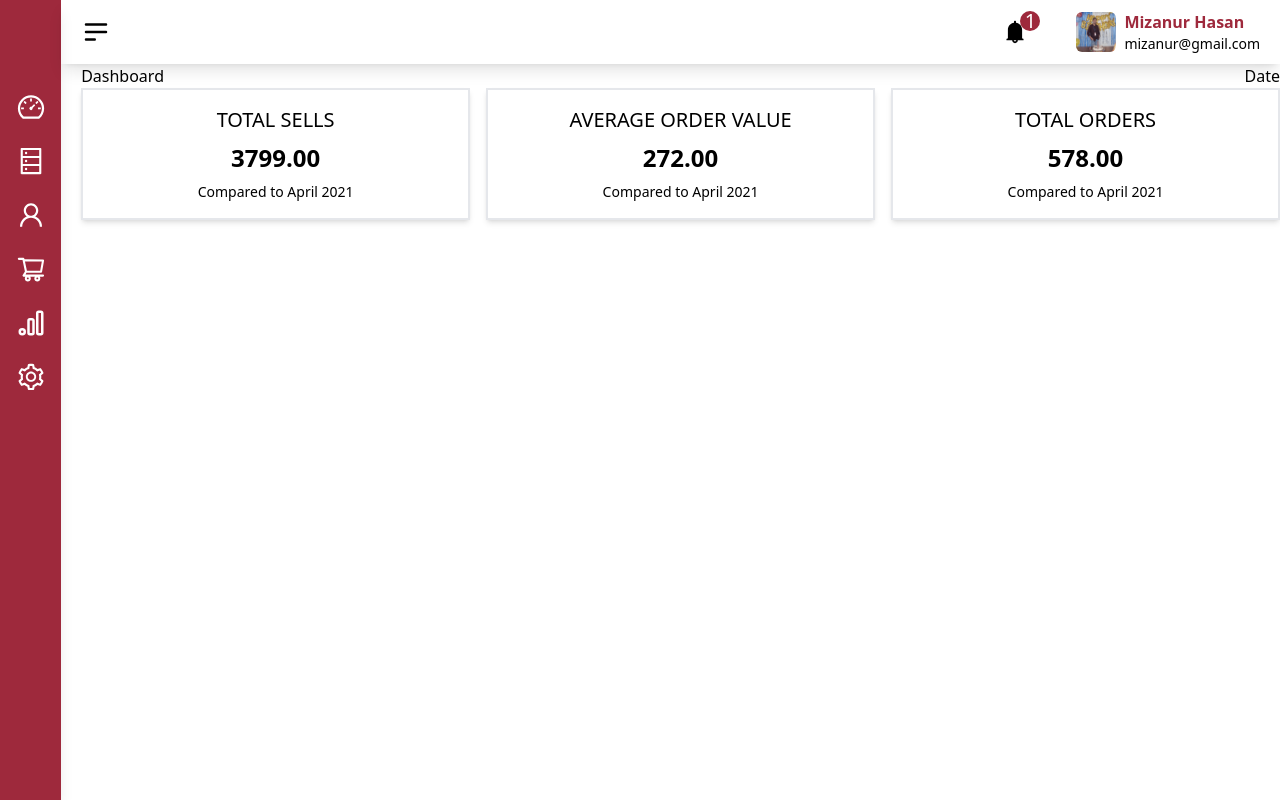
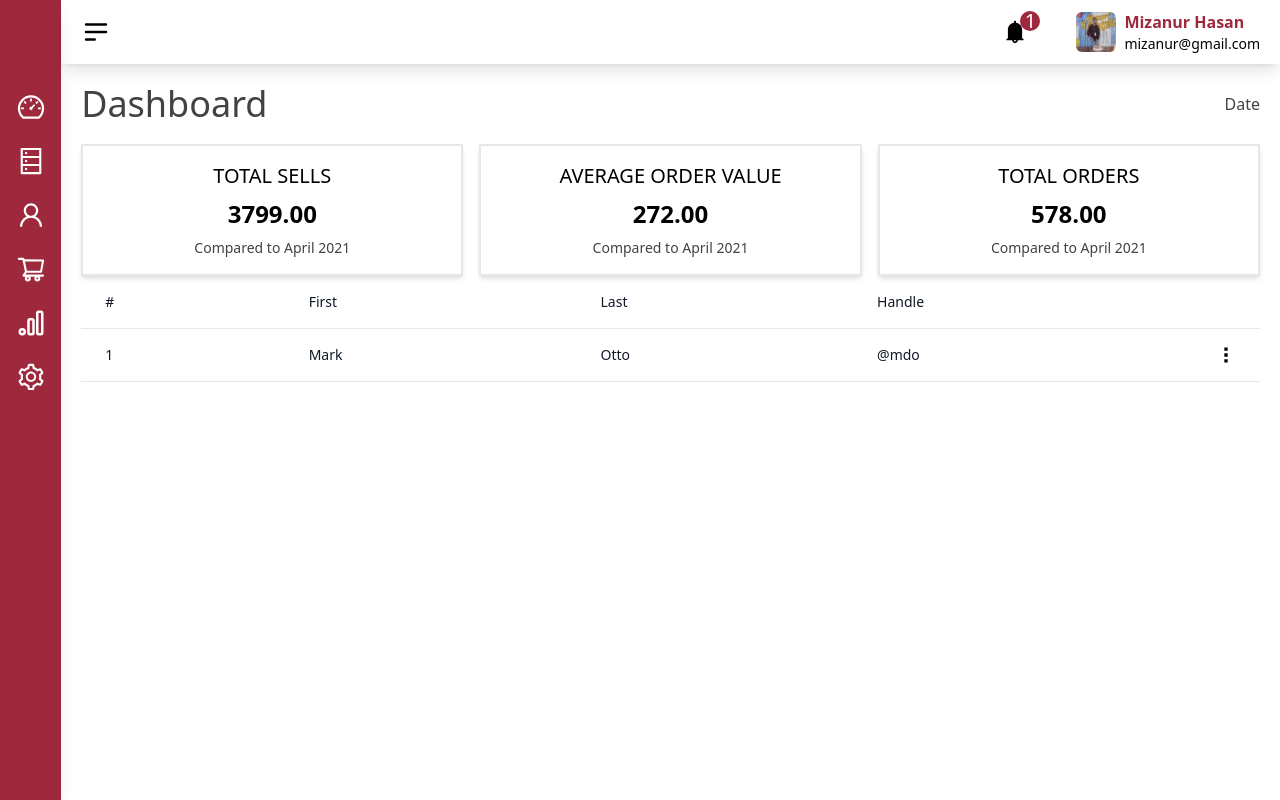
Before and after one commit to mizanurhasan0/Livekitchen, a React (Create React App) app in the folder kitchine -Dashboard/: page / in a window 1280 px wide. Built offline with nearby package versions, Linux system fonts and the light colour scheme.

Commit message:
offfice work

```diff
--- a/kitchine -Dashboard/src/Components/Dashboard/Dashboard.jsx
+++ b/kitchine -Dashboard/src/Components/Dashboard/Dashboard.jsx
@@ -1,21 +1,28 @@
 import React from "react";
 import { orderHistory } from "../Shares/StaticData";
+import RecentOrders from "./RecentOrders";
 
 export default function Dashboard() {
   return (
-    <div>
-      <div className="flex items-center justify-between">
-        <h1>Dashboard</h1>
+    <div className="p-5">
+      <div className="flex items-center justify-between pb-5 text-default">
+        <h1 className="text-4xl">Dashboard</h1>
         <span>Date</span>
       </div>
-      <div className="grid grid-cols-3 gap-4">
+      <div className="grid grid-cols-2 md:grid-cols-3 2xl:grid-cols-4 gap-4">
         {orderHistory.map((history) => (
-          <div className="border-2 shadow-md text-center px-2 py-4 space-y-2">
+          <div
+            className="border-2 shadow-md text-center
+          px-2 py-4 space-y-2 "
+          >
             <h2 className="text-xl uppercase">{history.title}</h2>
             <h1 className="text-2xl font-semibold">{history.amount}</h1>
-            <p className="text-sm">{history.filter}</p>
+            <p className="text-sm text-default">{history.filter}</p>
           </div>
         ))}
+      </div>
+      <div>
+        <RecentOrders />
       </div>
     </div>
   );
--- /dev/null
+++ b/kitchine -Dashboard/src/Components/Dashboard/RecentOrders.jsx
@@ -0,0 +1,62 @@
+import React from "react";
+import { GrMoreVertical } from "react-icons/gr";
+
+const RecentOrders = () => {
+  return (
+    <table className="min-w-full">
+      <thead className="bg-white border-b">
+        <tr>
+          <th
+            scope="col"
+            className="text-sm font-medium text-gray-900 px-6 py-4 text-left"
+          >
+            #
+          </th>
+          <th
+            scope="col"
+            className="text-sm font-medium text-gray-900 px-6 py-4 text-left"
+          >
+            First
+          </th>
+          <th
+            scope="col"
+            className="text-sm font-medium text-gray-900 px-6 py-4 text-left"
+          >
+            Last
+          </th>
+          <th
+            scope="col"
+            className="text-sm font-medium text-gray-900 px-6 py-4 text-left"
+          >
+            Handle
+          </th>
+          <th
+            scope="col"
+            className="text-sm font-medium text-gray-900 px-6 py-4 text-left"
+          ></th>
+        </tr>
+      </thead>
+      <tbody>
+        <tr className="bg-white border-b transition duration-300 ease-in-out hover:bg-gray-100">
+          <td className="px-6 py-4 whitespace-nowrap text-sm font-medium text-gray-900">
+            1
+          </td>
+          <td className="text-sm text-gray-900 font-light px-6 py-4 whitespace-nowrap">
+            Mark
+          </td>
+          <td className="text-sm text-gray-900 font-light px-6 py-4 whitespace-nowrap">
+            Otto
+          </td>
+          <td className="text-sm text-gray-900 font-light px-6 py-4 whitespace-nowrap">
+            @mdo
+          </td>
+          <td className=" w-10  px-6 py-4 ">
+            <GrMoreVertical size={20} className="cursor-pointer" />
+          </td>
+        </tr>
+      </tbody>
+    </table>
+  );
+};
+
+export default RecentOrders;
--- a/kitchine -Dashboard/src/Components/SideBar/Sidebar.jsx
+++ b/kitchine -Dashboard/src/Components/SideBar/Sidebar.jsx
@@ -1,7 +1,7 @@
 import React from "react";
 import { useState } from "react";
-import {  useNavigate } from "react-router-dom";
-import { AiFillCaretDown,AiFillBell } from "react-icons/ai";
+import { useNavigate } from "react-router-dom";
+import { AiFillCaretDown, AiFillBell } from "react-icons/ai";
 import { HiOutlineMenuAlt2 } from "react-icons/hi";
 import { SideMenuItem } from "../Shares/StaticData";
 import { profile } from "../../Assets/Index";
@@ -86,8 +86,8 @@ const Sidebar = ({ children }) => {
         </ul>
       </div>
       <div className="flex flex-col w-full">
-       <TopBar setMinSidebar={()=>setMinSidebar(!minSidebar)}  />
-        <div className="pl-5">{children}</div>
+        <TopBar setMinSidebar={() => setMinSidebar(!minSidebar)} />
+        <div className="overflow-y-scroll">{children}</div>
       </div>
     </div>
   );
--- a/kitchine -Dashboard/tailwind.config.js
+++ b/kitchine -Dashboard/tailwind.config.js
@@ -6,17 +6,16 @@ module.exports = {
       container: {
         center: true,
       },
-      colors:{
-        bg:"#ffff",
-        primary:"#9E293C",
-        txt:"#FFFFFF",
-        head:"#E7E7E7",
-        parag:"#DADADA"
-
-
+      colors: {
+        bg: "#ffff",
+        primary: "#9E293C",
+        txt: "#FFFFFF",
+        head: "#E7E7E7",
+        parag: "#DADADA",
+        default: "#434242",
       },
-      container:{
-        center:true
+      container: {
+        center: true,
       },
       fontFamily: {
         Audiowide: "Audiowide",
```
